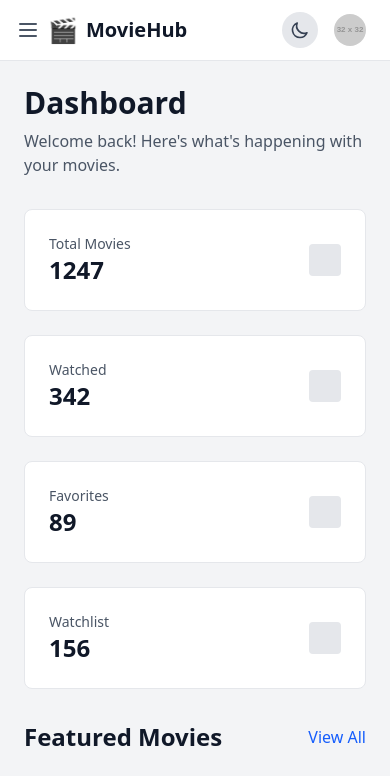
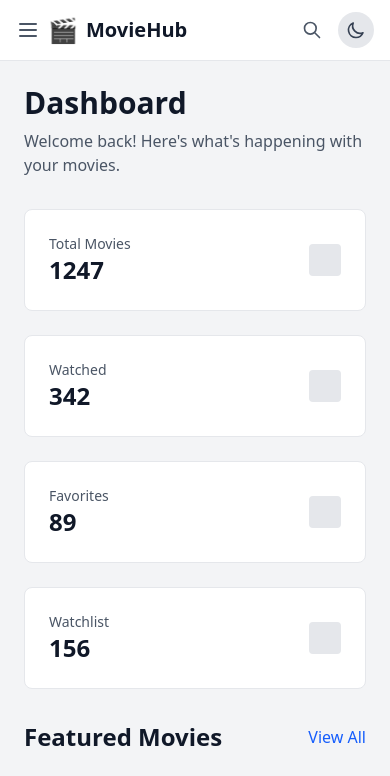
Before and after one commit to s23bdocs1m01081-wq/moviesBoard, a React (Vite) app in the folder frontend/: page / in a window 390 px wide. Shown: the top 776 px of the page. Built offline with nearby package versions, Linux system fonts and the light colour scheme; no server answers; grey boxes are pictures that could not be loaded.

Commit message:
set sidebar and navbar

```diff
--- a/frontend/src/components/Navbar.jsx
+++ b/frontend/src/components/Navbar.jsx
@@ -1,16 +1,13 @@
 import React, { useEffect, useState } from 'react';
 
 const Navbar = ({ onToggleSidebar, onNavigate, activePage }) => {
-  // Initialize theme from localStorage or default to 'light'
   const [theme, setTheme] = useState(() => {
     return localStorage.getItem('theme') || 'light';
   });
+  const [isSearchOpen, setIsSearchOpen] = useState(false);
 
   useEffect(() => {
-    // Update theme in both localStorage and document class
     localStorage.setItem('theme', theme);
-
-    // Remove both classes first then add the current one
     document.documentElement.classList.remove('dark', 'light');
     document.documentElement.classList.add(theme);
   }, [theme]);
@@ -19,43 +16,82 @@ const Navbar = ({ onToggleSidebar, onNavigate, activePage }) => {
     setTheme(prevTheme => prevTheme === 'dark' ? 'light' : 'dark');
   };
 
-  const navItems = [
-    { id: 'home', label: 'Home' },
-    { id: 'movies', label: 'Movies' },
-    { id: 'tv', label: 'TV Shows' },
-    { id: 'favorites', label: 'Favorites' },
-    { id: 'profile', label: 'Profile' }
-  ];
+  const toggleSearch = () => {
+    setIsSearchOpen(!isSearchOpen);
+  };
 
   return (
-    <nav className="bg-white dark:bg-gray-900 border-b border-gray-200 dark:border-gray-700 px-4 py-3 flex items-center justify-between transition-colors duration-200">
+    <nav className="bg-white dark:bg-gray-900 border-b border-gray-200 dark:border-gray-700 px-4 py-3 transition-colors duration-200">
+      <div className="max-w-7xl mx-auto flex items-center justify-between">
         <div className="flex items-center space-x-4">
           <button
             onClick={onToggleSidebar}
-          className="text-gray-600 dark:text-gray-400 hover:text-gray-900 dark:hover:text-white lg:hidden mr-2"
+            className="text-gray-600 dark:text-gray-400 hover:text-gray-900 dark:hover:text-white md:hidden mr-2"
             aria-label="Toggle sidebar"
           >
             <svg className="h-6 w-6" fill="none" stroke="currentColor" viewBox="0 0 24 24">
               <path strokeLinecap="round" strokeLinejoin="round" strokeWidth={2} d="M4 6h16M4 12h16M4 18h16" />
             </svg>
           </button>
-
           <div className="text-xl font-bold text-gray-900 dark:text-white flex items-center space-x-2">
             <span className="text-2xl">🎬</span>
             <span>MovieHub</span>
           </div>
         </div>
 
-      <div className="flex-1 max-w-xl mx-4 hidden lg:block">
-        <div className="relative">
+        {/* Search button and overlay */}
+        <div className="flex items-center">
+          <button
+            onClick={toggleSearch}
+            className="p-2 rounded-full text-gray-600 dark:text-gray-400 hover:text-gray-900 dark:hover:text-white transition-colors duration-200"
+            aria-label="Search"
+          >
+            <svg className="h-5 w-5" fill="none" stroke="currentColor" viewBox="0 0 24 24">
+              <path strokeLinecap="round" strokeLinejoin="round" strokeWidth={2} d="M21 21l-6-6m2-5a7 7 0 11-14 0 7 7 0 0114 0z" />
+            </svg>
+          </button>
+
+          {/* Theme toggle button */}
+          <button
+            onClick={toggleTheme}
+            className="p-2 ml-2 rounded-full bg-gray-200 dark:bg-gray-700 text-gray-700 dark:text-gray-300 hover:bg-gray-300 dark:hover:bg-gray-600 transition-colors duration-200"
+            aria-label="Toggle theme"
+          >
+            {theme === 'dark' ? (
+              <svg className="h-5 w-5" fill="none" stroke="currentColor" viewBox="0 0 24 24">
+                <path strokeLinecap="round" strokeLinejoin="round" strokeWidth={2} d="M12 3v1m0 16v1m9-9h-1M4 12H3m15.364 6.364l-.707-.707M6.343 6.343l-.707-.707m12.728 0l-.707.707M6.343 17.657l-.707.707M16 12a4 4 0 11-8 0 4 4 0 018 0z" />
+              </svg>
+            ) : (
+              <svg className="h-5 w-5" fill="none" stroke="currentColor" viewBox="0 0 24 24">
+                <path strokeLinecap="round" strokeLinejoin="round" strokeWidth={2} d="M20.354 15.354A9 9 0 018.646 3.646 9.003 9.003 0 0012 21a9.003 9.003 0 008.354-5.646z" />
+              </svg>
+            )}
+          </button>
+        </div>
+
+        {/* Search overlay */}
+        {isSearchOpen && (
+          <div className="fixed inset-0 bg-white dark:bg-gray-900 z-50 p-4 flex flex-col">
+            <div className="flex justify-between items-center mb-4">
+              <h2 className="text-lg font-semibold text-gray-900 dark:text-white">Search</h2>
+              <button
+                onClick={toggleSearch}
+                className="text-gray-600 dark:text-gray-400 hover:text-gray-900 dark:hover:text-white"
+              >
+                <svg className="h-6 w-6" fill="none" stroke="currentColor" viewBox="0 0 24 24">
+                  <path strokeLinecap="round" strokeLinejoin="round" strokeWidth={2} d="M6 18L18 6M6 6l12 12" />
+                </svg>
+              </button>
+            </div>
+            <div className="relative flex-1">
               <input
                 type="search"
                 placeholder="Search movies, TV shows..."
                 className="w-full bg-gray-100 dark:bg-gray-800 text-gray-900 dark:text-white placeholder-gray-500 dark:placeholder-gray-400 rounded-lg px-4 py-2 pl-10 focus:outline-none focus:ring-2 focus:ring-blue-500 border border-gray-300 dark:border-gray-600 transition-colors duration-200"
-            aria-label="Search"
+                autoFocus
               />
               <svg
-            className="absolute left-3 top-2.5 h-5 w-5 text-gray-500 dark:text-gray-400"
+                className="absolute left-3 top-3 h-5 w-5 text-gray-500 dark:text-gray-400"
                 fill="none"
                 stroke="currentColor"
                 viewBox="0 0 24 24"
@@ -69,33 +105,7 @@ const Navbar = ({ onToggleSidebar, onNavigate, activePage }) => {
               </svg>
             </div>
           </div>
-
-      <div className="flex items-center space-x-4">
-        {/* Theme toggle button */}
-        <button
-          onClick={toggleTheme}
-          className="p-2 rounded-full bg-gray-200 dark:bg-gray-700 text-gray-700 dark:text-gray-300 hover:bg-gray-300 dark:hover:bg-gray-600 transition-colors duration-200"
-          aria-label="Toggle theme"
-        >
-          {theme === 'dark' ? (
-            <svg className="h-5 w-5" fill="none" stroke="currentColor" viewBox="0 0 24 24">
-              <path strokeLinecap="round" strokeLinejoin="round" strokeWidth={2} d="M12 3v1m0 16v1m9-9h-1M4 12H3m15.364 6.364l-.707-.707M6.343 6.343l-.707-.707m12.728 0l-.707.707M6.343 17.657l-.707.707M16 12a4 4 0 11-8 0 4 4 0 018 0z" />
-            </svg>
-          ) : (
-            <svg className="h-5 w-5" fill="none" stroke="currentColor" viewBox="0 0 24 24">
-              <path strokeLinecap="round" strokeLinejoin="round" strokeWidth={2} d="M20.354 15.354A9 9 0 018.646 3.646 9.003 9.003 0 0012 21a9.003 9.003 0 008.354-5.646z" />
-            </svg>
         )}
-        </button>
-
-        <div className="flex items-center space-x-2">
-          <img
-            src="https://via.placeholder.com/32x32/64748b/ffffff?text=U"
-            alt="User Avatar"
-            className="h-8 w-8 rounded-full"
-          />
-          <span className="text-gray-900 dark:text-white text-sm hidden sm:block">John Doe</span>
-        </div>
       </div>
     </nav>
   );
--- a/frontend/src/components/Sidebar.jsx
+++ b/frontend/src/components/Sidebar.jsx
@@ -39,15 +39,6 @@ const Sidebar = ({ isOpen, toggleSidebar, onNavigate }) => {
       icon: (
         <svg className="h-5 w-5" fill="none" stroke="currentColor" viewBox="0 0 24 24">
           <path strokeLinecap="round" strokeLinejoin="round" strokeWidth={2} d="M4.318 6.318a4.5 4.5 0 000 6.364L12 20.364l7.682-7.682a4.5 4.5 0 00-6.364-6.364L12 7.636l-1.318-1.318a4.5 4.5 0 00-6.364 0z" />
-        </svg>
-      )
-    },
-    {
-      id: 'profile',
-      name: 'Profile',
-      icon: (
-        <svg className="h-5 w-5" fill="none" stroke="currentColor" viewBox="0 0 24 24">
-          <path strokeLinecap="round" strokeLinejoin="round" strokeWidth={2} d="M16 7a4 4 0 11-8 0 4 4 0 018 0zM12 14a7 7 0 00-7 7h14a7 7 0 00-7-7z" />
         </svg>
       )
     }
```
Lines whose indentation alone changed are shown as unchanged.
